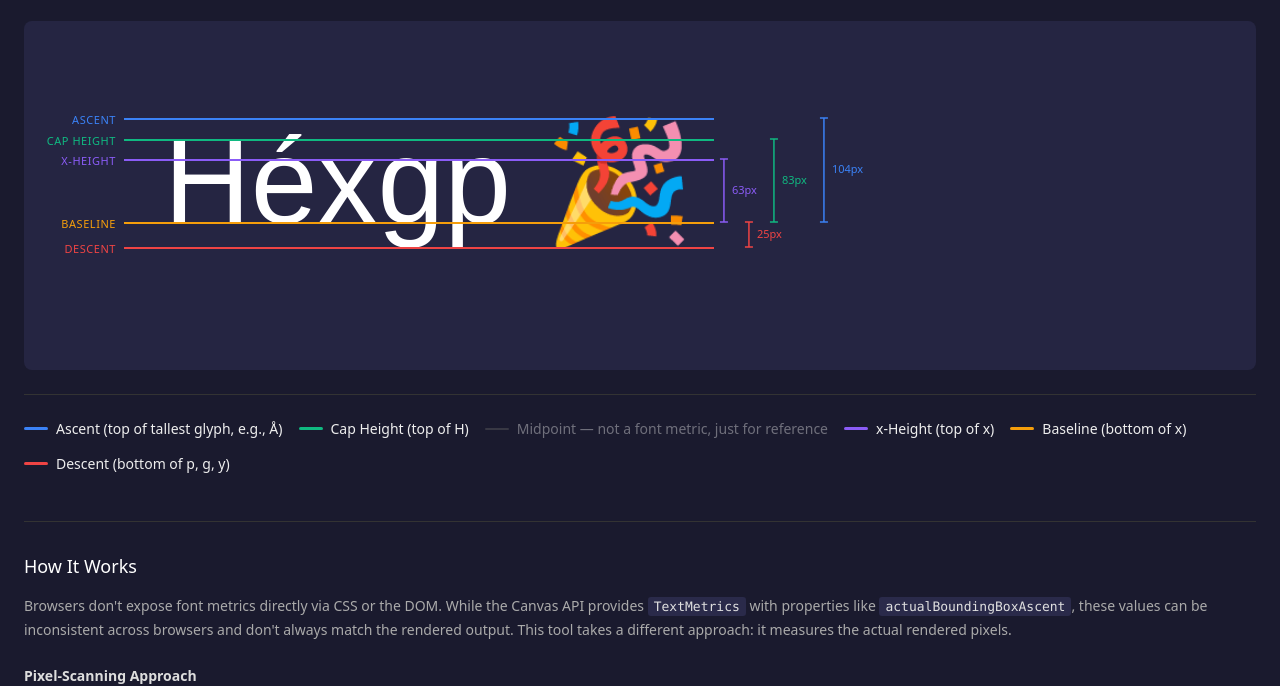
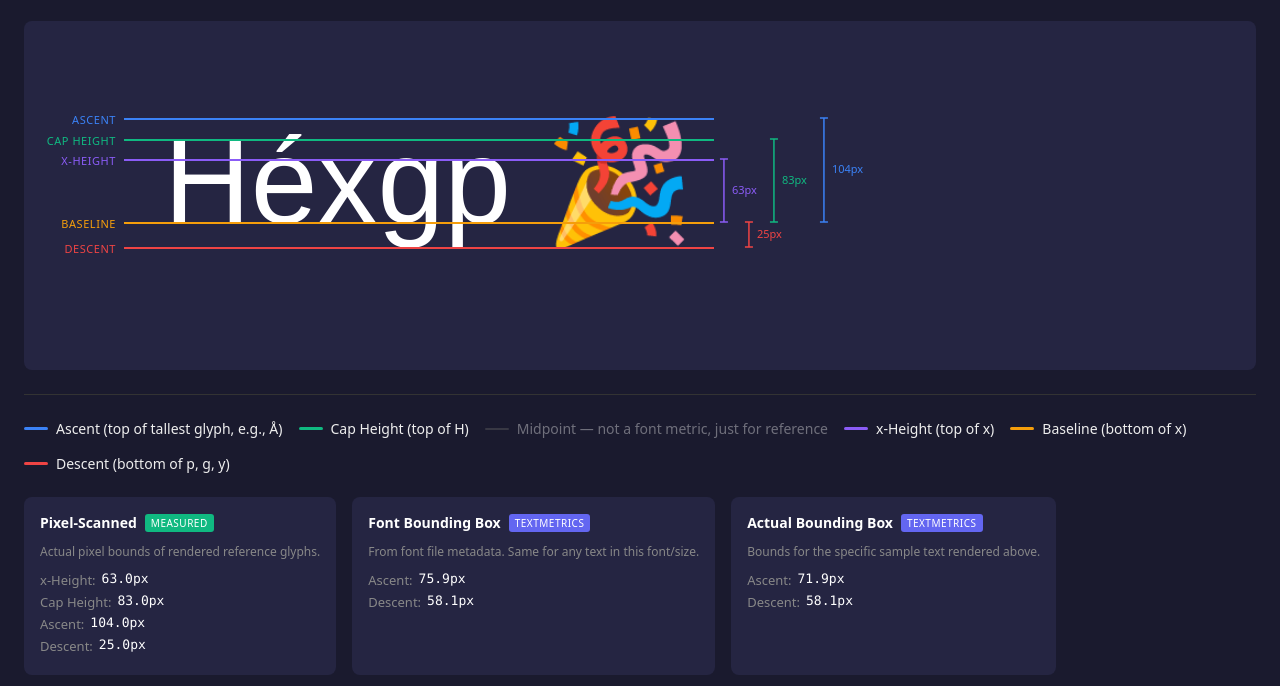
Before and after one commit to dmwyatt/web-tools, a plain HTML site: page font-metrics/index.html in a window 1280 px wide. Shown: the part 142-828 px from the top of the page. Drawn offline with Linux system fonts and the light colour scheme.

Commit message:
font-metrics: add TextMetrics comparison panel
Show pixel-scanned metrics alongside TextMetrics API values (Font Bounding Box
and Actual Bounding Box) for the same reference characters. Demonstrates how
TextMetrics can differ from actual rendered bounds.

Co-Authored-By: Warp <agent@warp.dev>

```diff
--- a/font-metrics/index.html
+++ b/font-metrics/index.html
@@ -300,6 +300,95 @@
       line-height: 1.5;
       color: #e0e0e0;
     }
+
+    .metrics-comparison {
+      margin-top: 24px;
+      display: flex;
+      flex-wrap: wrap;
+      gap: 16px;
+    }
+
+    .metrics-panel {
+      background: #252542;
+      border-radius: 8px;
+      padding: 16px;
+    }
+
+    .metrics-panel h3 {
+      font-size: 0.875rem;
+      font-weight: 600;
+      margin: 0 0 12px 0;
+      color: #fff;
+      display: flex;
+      align-items: center;
+      gap: 8px;
+    }
+
+    .metrics-panel h3 .badge {
+      font-size: 0.625rem;
+      font-weight: 500;
+      padding: 2px 6px;
+      border-radius: 3px;
+      text-transform: uppercase;
+      letter-spacing: 0.05em;
+    }
+
+    .metrics-panel h3 .badge.measured {
+      background: #10b981;
+      color: #fff;
+    }
+
+    .metrics-panel h3 .badge.declared {
+      background: #6366f1;
+      color: #fff;
+    }
+
+    .metrics-panel .description {
+      font-size: 0.75rem;
+      color: #888;
+      margin-bottom: 10px;
+      line-height: 1.4;
+    }
+
+    .metrics-list {
+      font-size: 0.8125rem;
+    }
+
+    .metrics-list .metric-row {
+      display: flex;
+      gap: 6px;
+      margin-bottom: 4px;
+    }
+
+    .metrics-list .label {
+      color: #888;
+    }
+
+    .metrics-list .label::after {
+      content: ':';
+    }
+
+    .metrics-list .value {
+      color: #fff;
+      font-family: Consolas, monospace;
+    }
+
+    .metrics-list .section-header {
+      color: #666;
+      font-size: 0.6875rem;
+      text-transform: uppercase;
+      letter-spacing: 0.05em;
+      margin-top: 10px;
+      margin-bottom: 6px;
+      padding-top: 8px;
+      border-top: 1px solid #333;
+    }
+
+    .metrics-list .section-header:first-child {
+      margin-top: 0;
+      padding-top: 0;
+      border-top: none;
+    }
   </style>
 </head>
 <body>
@@ -381,7 +470,36 @@
     </div>
   </div>
 
+  <div class="metrics-comparison">
+    <div class="metrics-panel">
+      <h3>Pixel-Scanned <span class="badge measured">Measured</span></h3>
+      <p class="description">Actual pixel bounds of rendered reference glyphs.</p>
+      <div class="metrics-list">
+        <div class="metric-row"><span class="label">x-Height</span> <span class="value" id="measured-x-height">—</span></div>
+        <div class="metric-row"><span class="label">Cap Height</span> <span class="value" id="measured-cap-height">—</span></div>
+        <div class="metric-row"><span class="label">Ascent</span> <span class="value" id="measured-ascent">—</span></div>
+        <div class="metric-row"><span class="label">Descent</span> <span class="value" id="measured-descent">—</span></div>
+      </div>
+    </div>
 
+    <div class="metrics-panel">
+      <h3>Font Bounding Box <span class="badge declared">TextMetrics</span></h3>
+      <p class="description">From font file metadata. Same for any text in this font/size.</p>
+      <div class="metrics-list">
+        <div class="metric-row"><span class="label">Ascent</span> <span class="value" id="tm-font-ascent">—</span></div>
+        <div class="metric-row"><span class="label">Descent</span> <span class="value" id="tm-font-descent">—</span></div>
+      </div>
+    </div>
+
+    <div class="metrics-panel">
+      <h3>Actual Bounding Box <span class="badge declared">TextMetrics</span></h3>
+      <p class="description">Bounds for the specific sample text rendered above.</p>
+      <div class="metrics-list">
+        <div class="metric-row"><span class="label">Ascent</span> <span class="value" id="tm-actual-ascent">—</span></div>
+        <div class="metric-row"><span class="label">Descent</span> <span class="value" id="tm-actual-descent">—</span></div>
+      </div>
+    </div>
+  </div>
 
   <div class="how-it-works">
     <h2>How It Works</h2>
@@ -613,6 +731,35 @@
         line.style.left = '-20px';
       });
 
+      // Update metrics comparison panel
+      document.getElementById('measured-x-height').textContent = `${xHeight.toFixed(1)}px`;
+      document.getElementById('measured-cap-height').textContent = `${capHeight.toFixed(1)}px`;
+      document.getElementById('measured-ascent').textContent = `${ascent.toFixed(1)}px`;
+      document.getElementById('measured-descent').textContent = `${descent.toFixed(1)}px`;
+
+      // Get TextMetrics for the same reference characters we pixel-scan
+      ctx.font = `${fontSize}px ${font}`;
+      const ascentMetrics = ctx.measureText('Å');  // Same char used for pixel-scanned ascent
+      const descentMetrics = ctx.measureText('p');  // Same char used for pixel-scanned descent
+      const xMetrics = ctx.measureText('x');        // Same char used for x-height
+      const capMetrics = ctx.measureText('H');      // Same char used for cap height
+
+      document.getElementById('tm-font-ascent').textContent =
+        ascentMetrics.fontBoundingBoxAscent !== undefined
+          ? `${ascentMetrics.fontBoundingBoxAscent.toFixed(1)}px`
+          : 'N/A';
+      document.getElementById('tm-font-descent').textContent =
+        descentMetrics.fontBoundingBoxDescent !== undefined
+          ? `${descentMetrics.fontBoundingBoxDescent.toFixed(1)}px`
+          : 'N/A';
+      document.getElementById('tm-actual-ascent').textContent =
+        ascentMetrics.actualBoundingBoxAscent !== undefined
+          ? `${ascentMetrics.actualBoundingBoxAscent.toFixed(1)}px`
+          : 'N/A';
+      document.getElementById('tm-actual-descent').textContent =
+        descentMetrics.actualBoundingBoxDescent !== undefined
+          ? `${descentMetrics.actualBoundingBoxDescent.toFixed(1)}px`
+          : 'N/A';
     }
 
     // Toggle line visibility when clicking legend items
```
